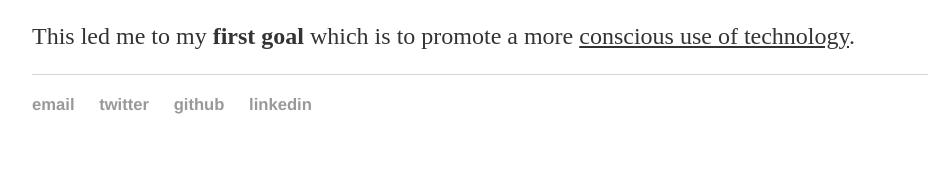
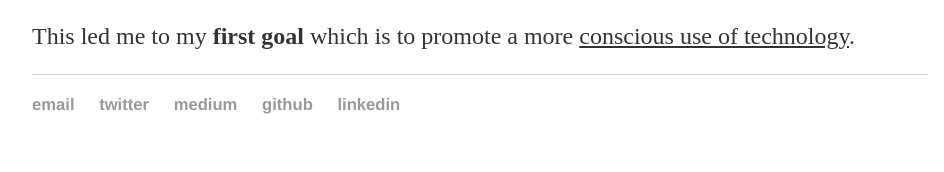
Before and after one commit to nsorros/nsorros.github.io, a Jekyll site: the page built from index.html, in a window 1280 px wide. Shown: the part 770-942 px from the top of the page, without its empty margins (160-1104 px from the left). Built offline with Jekyll 4.4.1, drawn with Linux system fonts in a browser that asks for light colours.

Commit message:
Update default.html

```diff
--- a/_layouts/default.html
+++ b/_layouts/default.html
@@ -22,6 +22,7 @@
 	    		<ul>
 	        		<li><a href="mailto:nsorros@gmail.com">email</a></li>
 	        		<li><a href="https://twitter.com/nsorros">twitter</a></li>
+	        		<li><a href="https://medium.com/@nsorros">medium</a></li>
         			<li><a href="https://github.com/nsorros">github</a></li>
         			<li><a href="https://www.linkedin.com/in/nsorros">linkedin</a></li>
 			</ul>
```
